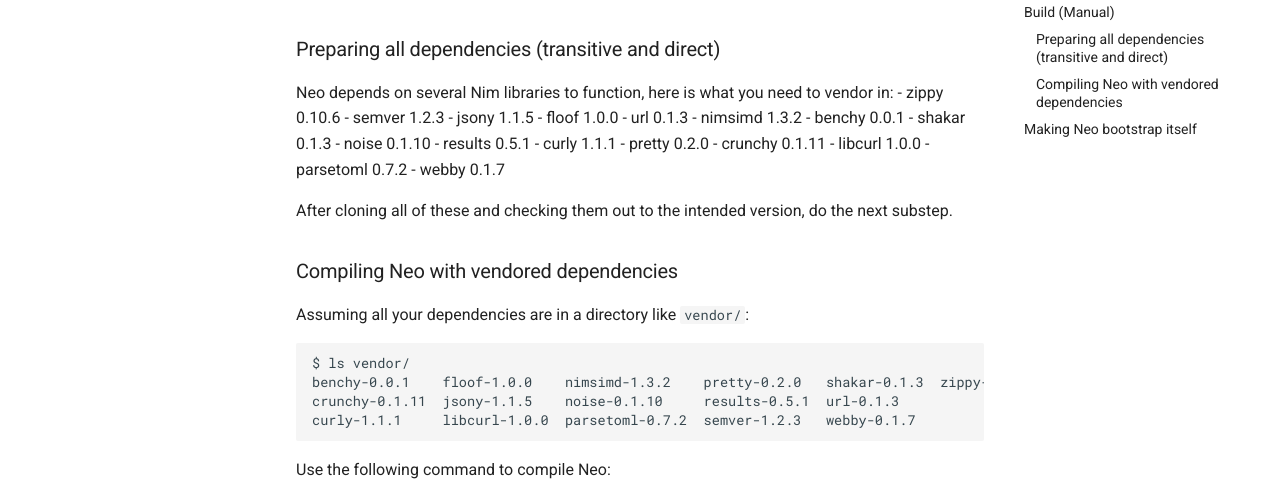
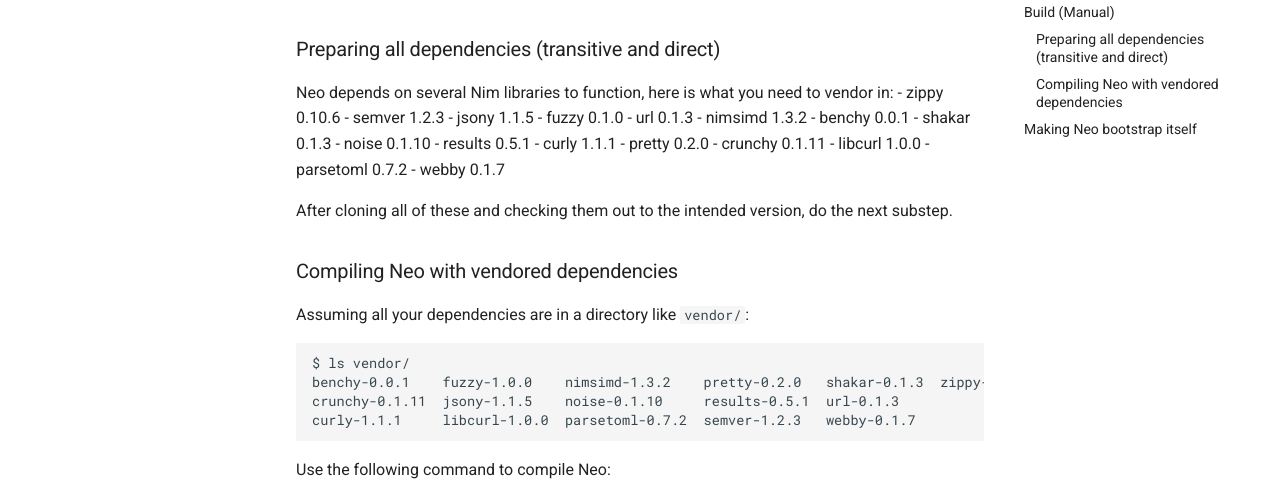
Before and after one commit to xTrayambak/neo, an MkDocs documentation site: the page built from docs/building.md, in a window 1280 px wide and 900 px high, scrolled down 867 px. Shown: the part 177-658 px from the top of the window. Built offline with MkDocs 1.6.1 and Material for MkDocs 9.7.7, drawn with Linux system fonts in a browser that asks for light colours; comment, search, counter and statistics services are not loaded.

Commit message:
xxx: replace `floof` with `fuzzy`
Floof requires x64-specific intrinsics with no scalar fallback, so we're
going to have to use fuzzy.

````diff
--- a/docs/building.md
+++ b/docs/building.md
@@ -34,7 +34,7 @@ Neo depends on several Nim libraries to function, here is what you need to vendo
 - zippy 0.10.6
 - semver 1.2.3
 - jsony 1.1.5
-- floof 1.0.0
+- fuzzy 0.1.0
 - url 0.1.3
 - nimsimd 1.3.2
 - benchy 0.0.1
@@ -54,7 +54,7 @@ After cloning all of these and checking them out to the intended version, do the
 Assuming all your dependencies are in a directory like `vendor/`:
 ```
 $ ls vendor/
-benchy-0.0.1    floof-1.0.0    nimsimd-1.3.2    pretty-0.2.0   shakar-0.1.3  zippy-0.10.6
+benchy-0.0.1    fuzzy-1.0.0    nimsimd-1.3.2    pretty-0.2.0   shakar-0.1.3  zippy-0.10.6
 crunchy-0.1.11  jsony-1.1.5    noise-0.1.10     results-0.5.1  url-0.1.3
 curly-1.1.1     libcurl-1.0.0  parsetoml-0.7.2  semver-1.2.3   webby-0.1.7
 ```
--- a/neo.toml
+++ b/neo.toml
@@ -13,7 +13,6 @@ version = "2.2.0"
 [dependencies]
 semver = ">= 1.2.3"
 jsony = ">= 1.1.5"
-floof = ">= 1.0.0"
 url = ">= 0.1.3"
 shakar = ">= 0.1.3"
 noise = ">= 0.1.10"
````
Also changed, not shown: 3 other files.
